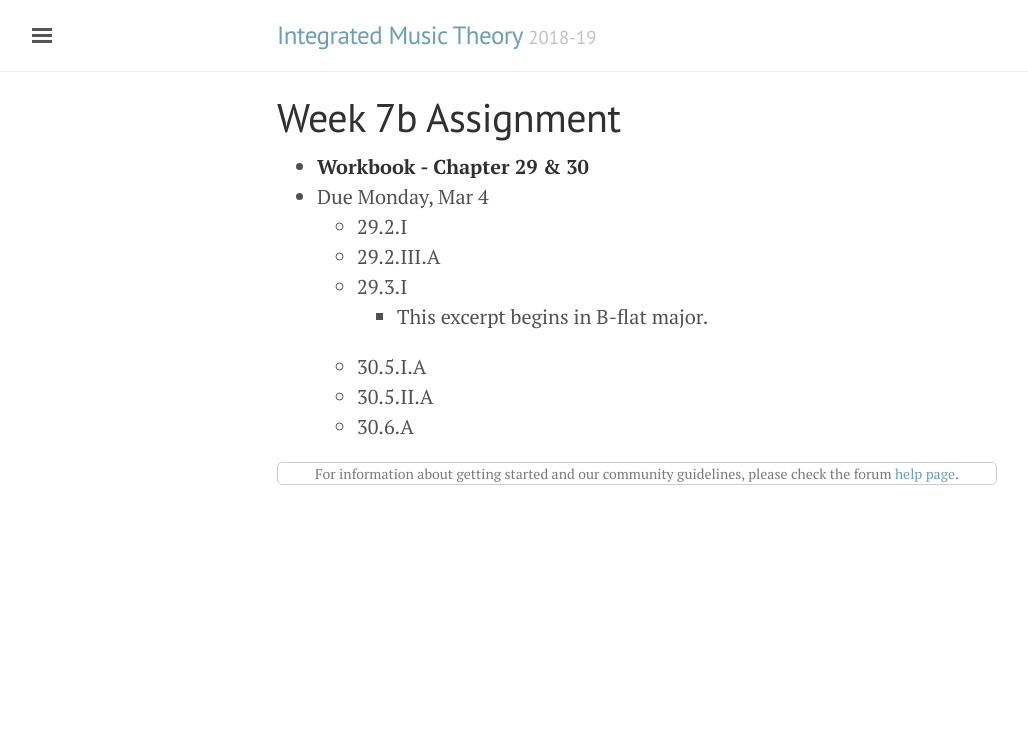
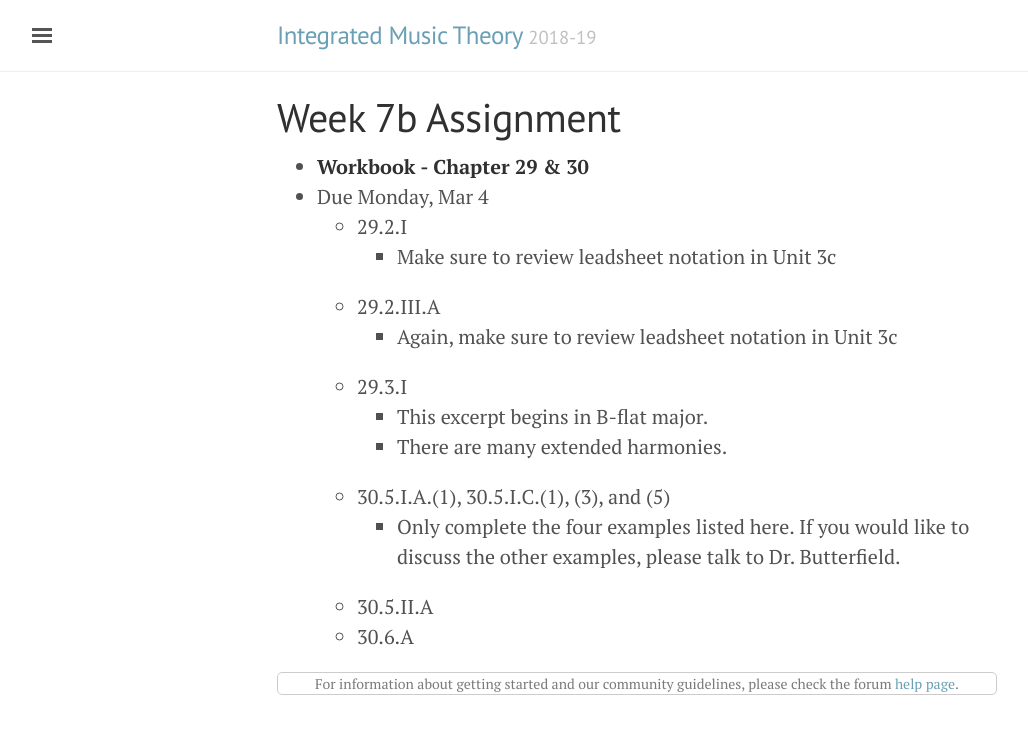
Before and after one commit to intmus/inttheory19-20, a Jekyll site: the page built from _assignments/Spring-semester/2018-03-04.md, in a window 1280 px wide. Shown: the top 734 px of the page, without its empty margins (3-1031 px from the left). Built offline with Jekyll 4.4.1, drawn with Linux system fonts in a browser that asks for light colours; comment, search, counter and statistics services are not loaded.

Commit message:
20b, 3b, and assignment updates

```diff
--- a/_assignments/Spring-semester/2018-03-04.md
+++ b/_assignments/Spring-semester/2018-03-04.md
@@ -7,9 +7,13 @@ layout: forum
 - **Workbook - Chapter 29 & 30**
 - Due Monday, Mar 4
     - 29.2.I
+        - Make sure to review leadsheet notation in Unit 3c
     - 29.2.III.A
+        - Again, make sure to review leadsheet notation in Unit 3c
     - 29.3.I
         - This excerpt begins in B-flat major.
-    - 30.5.I.A
+        - There are many extended harmonies.
+    - 30.5.I.A.(1), 30.5.I.C.(1), (3), and (5)
+        - Only complete the four examples listed here. If you would like to discuss the other examples, please talk to Dr. Butterfield.
     - 30.5.II.A
     - 30.6.A
```
Also changed, not shown: _03-triads-7chords-leadsheet/c1-leadsheetnotation.md (+9 -1 lines), _20-advanced-chromatic-techniques/b1-ex-advancedmodulation.md (+1 -1 lines).
